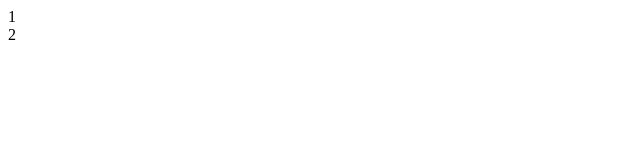
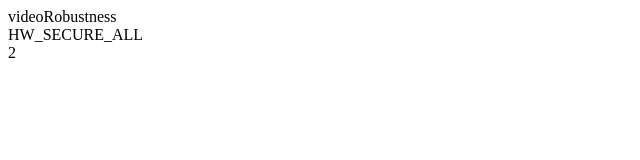
Before and after one commit to ahmeterden/httphosting, a plain HTML site: page index.html in a window 1280 px wide. Shown: the whole page, without its empty margins (0-640 px from the left). Drawn offline with Linux system fonts and the light colour scheme.

Commit message:
Update index.html

```diff
--- a/index.html
+++ b/index.html
@@ -1,2 +1,3 @@
-<div><a href:"">1</a></div>
+videoRobustness
+<div><a href:"HW_SECURE_ALL.html">HW_SECURE_ALL</a></div>
 <div><a href:"">2</a></div>
```
